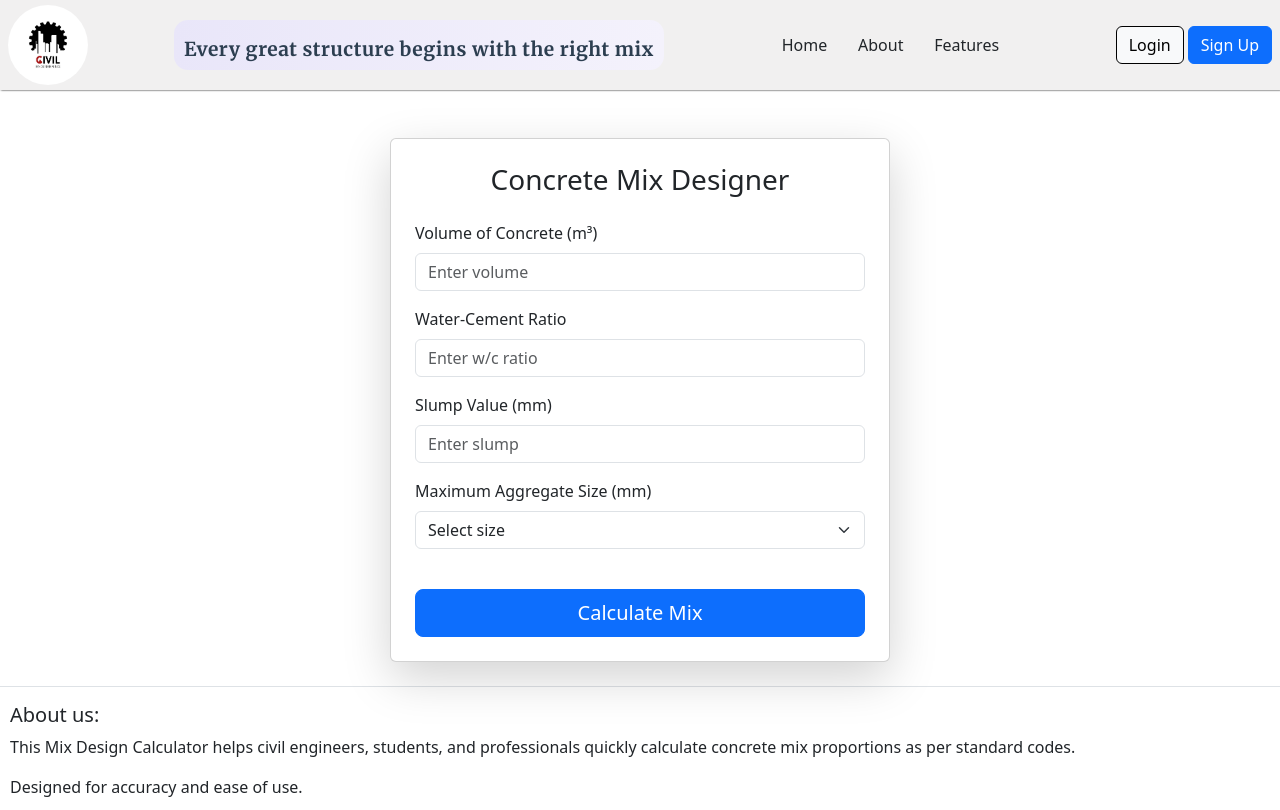
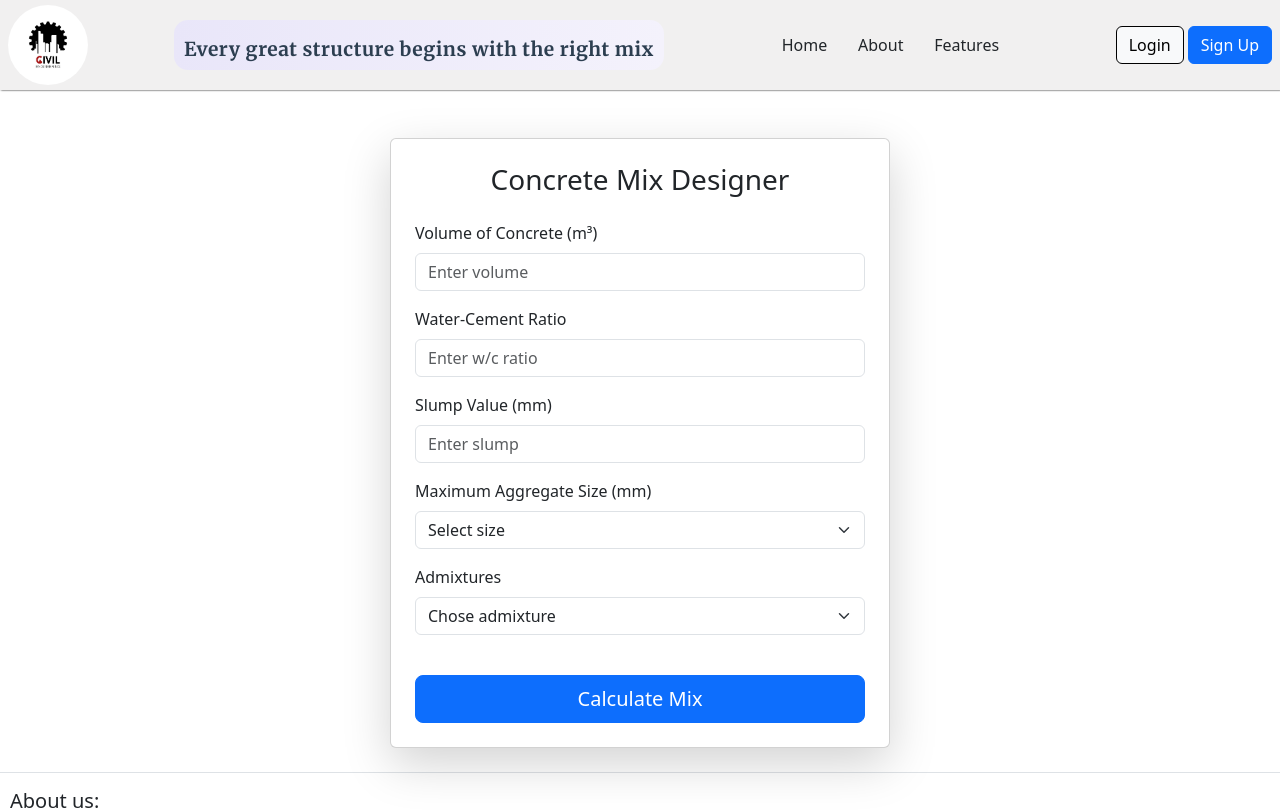
Before and after one commit to UtkarshBajpai-1929/mix-designer, a React (Vite) app: page /input in a window 1280 px wide. Shown: the top 810 px of the page. Built offline with nearby package versions, Linux system fonts and the light colour scheme.

Commit message:
admixture add

```diff
--- a/src/components/Calculation.jsx
+++ b/src/components/Calculation.jsx
@@ -5,6 +5,8 @@ export default function Calculation() {
   const wc_ratio = useSelector((store) => store.input.ratio);
   const agg_size = useSelector((store) => store.input.aggregate);
   const slump = useSelector((store) => store.input.slump);
+  const adm = useSelector((store)=> store.input.adm);
+  console.log(adm);
   const dispatch = useDispatch();
   if (agg_size == 10) {
     realCal(208, 0.03, 0.5);
@@ -14,7 +16,7 @@ export default function Calculation() {
     realCal(165, 0.01, 0.66);
   }
   function realCal(W_base, V_air, agg_fraction) {
-    const water_req = W_base * conc_volume * (1 + (0.03 * (slump - 50)) / 25);
+    const water_req = (W_base * conc_volume * (1 + (0.03 * (slump - 50)) / 25))*(1-adm/100);
     const V_w = water_req / 1000;
     dispatch(calculatedActions.addWater(Math.floor(water_req)));
 
--- a/src/components/InputCard.jsx
+++ b/src/components/InputCard.jsx
@@ -8,6 +8,7 @@ export default function InputCard() {
   const wc_ratio = useRef();
   const agg_size = useRef();
   const slump = useRef();
+  const adm = useRef();
 
   const dispatch = useDispatch();
 
@@ -16,10 +17,12 @@ export default function InputCard() {
     dispatch(inputActions.addRatio(wc_ratio.current.value));
     dispatch(inputActions.addSlump(slump.current.value));
     dispatch(inputActions.addAggregate(agg_size.current.value));
+    dispatch(inputActions.addAdm(adm.current.value));
     conc_vol.current.value = "";
     wc_ratio.current.value = "";
     slump.current.value = "";
     agg_size.current.value = "";
+    adm.current.value = "";
   };
 
   return (
@@ -74,6 +77,15 @@ export default function InputCard() {
           </select>
         </div>
 
+                <div className="mb-3">
+          <label className="form-label">Admixtures </label>
+          <select ref={adm} className="form-select" required>
+            <option value="">Chose admixture</option>
+            <option value="10">Plasticisers (10% reduction in water)</option>
+            <option value="25">Super-Plasticiser (25% reduction in water)</option>
+            <option value="0">No Admixture</option>
+          </select>
+        </div>
         <div className="d-grid mt-4">
           <Link to="/output" style={{ display: "block" }}>
             <button
--- a/src/store/inputSlice.js
+++ b/src/store/inputSlice.js
@@ -5,7 +5,8 @@ export const inputSlice = createSlice({
         volume: "",
         ratio:"",
         slump:"",
-        aggregate:""
+        aggregate:"",
+        adm:""
     },
     reducers:{
         addVolume: (state,action)=>{
@@ -20,6 +21,9 @@ export const inputSlice = createSlice({
          addAggregate: (state,action)=>{
             state.aggregate= action.payload;
         },
+        addAdm:(state,action)=>{
+            state.adm = action.payload;
+        }
 
     }
 });
```
